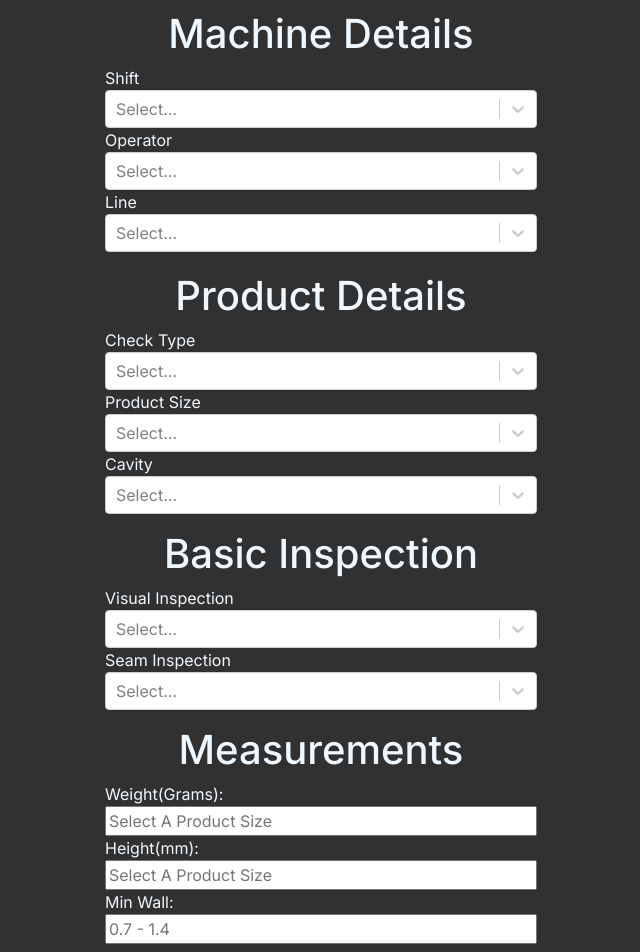
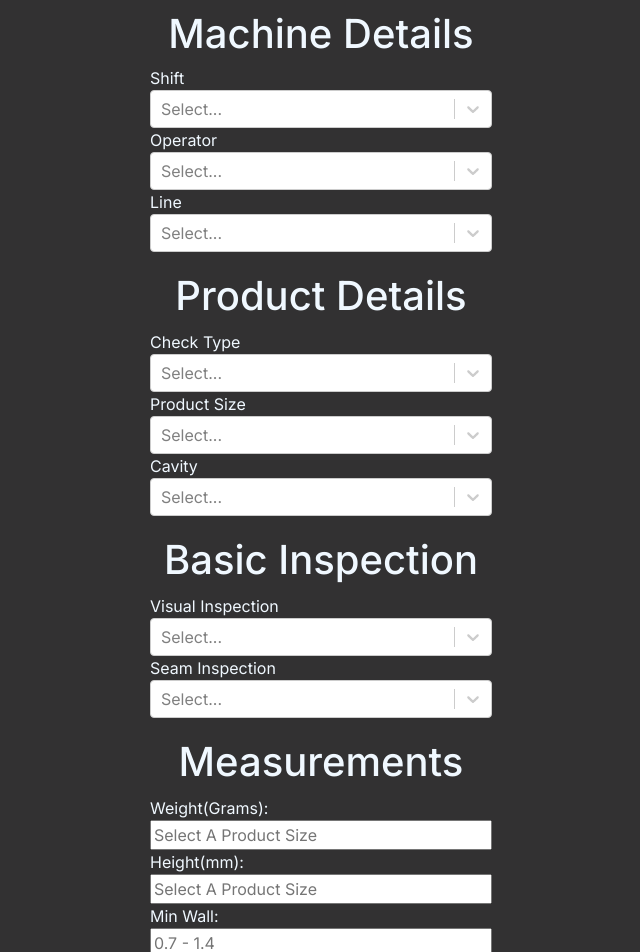
Before and after one commit to LewieM1995/ringcon, a Next.js app: page / in a window 1280 px wide. Shown: the top 952 px of the page, without its empty margins (319-959 px from the left). Built offline with nearby package versions, Linux system fonts and the light colour scheme.

Commit message:
css updates

```diff
--- a/src/app/comps/DataInputs.js
+++ b/src/app/comps/DataInputs.js
@@ -82,15 +82,15 @@ function DataInputs({ typeCheck, selectedSize, selectCavity, inspectionValue, se
         <div className='measurement-inputs'>
             <label>Weight(Grams):</label>
             <br/>
-            <input type="number" placeholder={weightString} value={weight} onChange={handleWeight}/>
+            <input type="text" inputMode='numeric' pattern='[0-9]' placeholder={weightString} value={weight} onChange={handleWeight}/>
             <br/>
             <label>Height(mm):</label>
             <br/>
-            <input type="number" placeholder={sizeString} value={height} onChange={handleHeight}/>
+            <input type="text" inputMode='numeric' pattern='[0-9]' placeholder={sizeString} value={height} onChange={handleHeight}/>
             <br/>
             <label>Min Wall:</label>
             <br/>
-            <input type="number" placeholder="0.7 - 1.4" value={minWallThickness} onChange={handleMinWallThickness}/>
+            <input type="text" inputMode='numeric' pattern='[0-9]' placeholder="0.7 - 1.4" value={minWallThickness} onChange={handleMinWallThickness}/>
         </div>
     </section>
   )
--- a/src/app/comps/comps.css
+++ b/src/app/comps/comps.css
@@ -28,10 +28,10 @@
 .basic-inputs,
 .measurement-inputs {
     width: 90%;
-    margin-bottom: 1rem;
+    margin: 10px auto 20px auto
 }
 
-.measurement-inputs input {
+.measurement-inputs label, input {
     width: 100%;
 }
 
@@ -53,7 +53,7 @@
 
 @media (min-width: 768px){
     #data-input-form {
-        width: 500px;
+        width: 400px;
         margin: auto;
     }
   }
```
